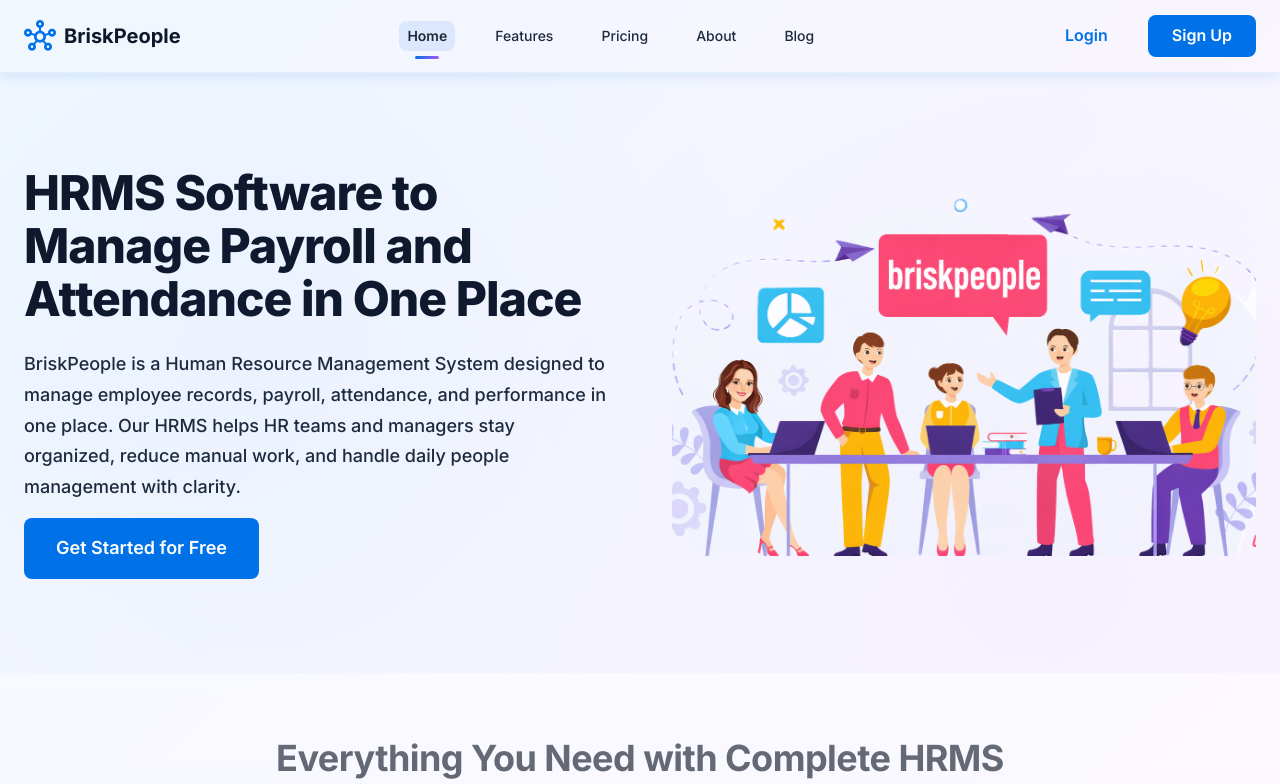
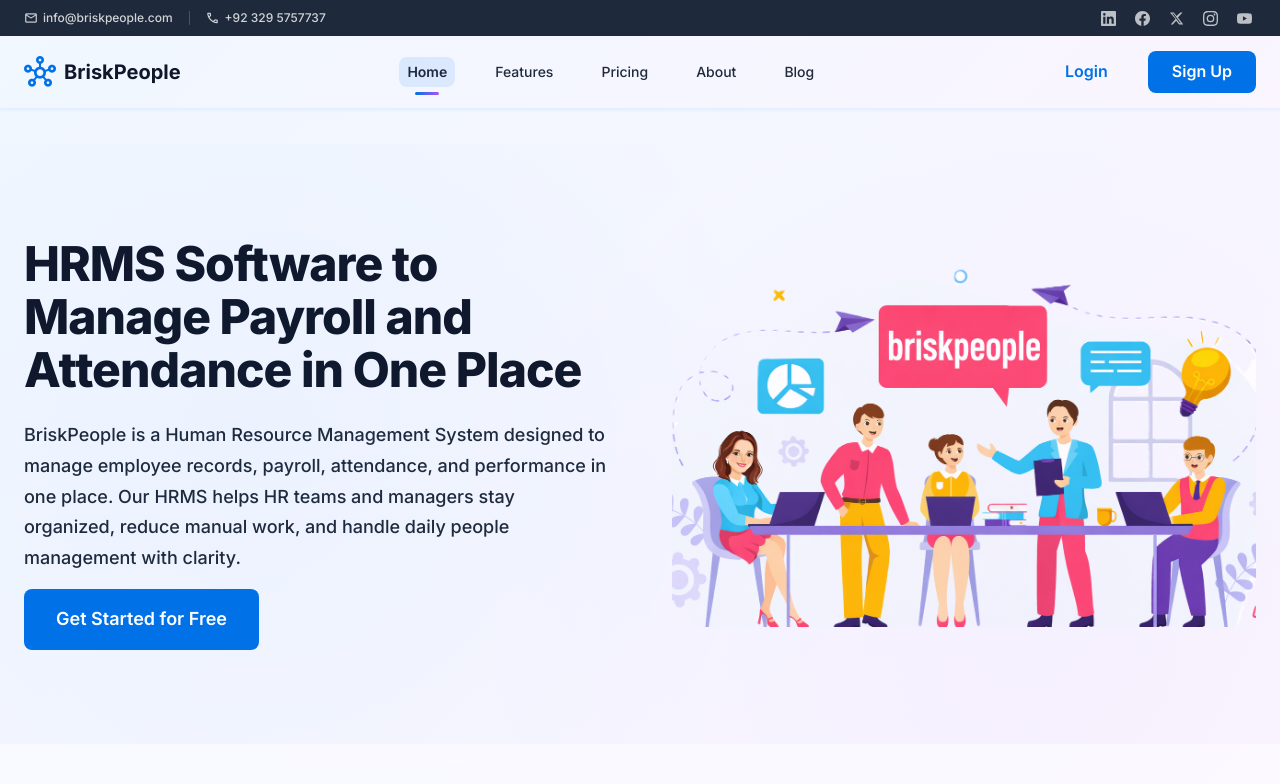
Before and after one commit to talhashahzaddev/CodifiedHRMS, an Angular app: page / in a window 1280 px wide. Shown: the top 784 px of the page. Built offline with nearby package versions, Linux system fonts and the light colour scheme.

Commit message:
[BUGFIX-Site002] Fixed Header and Added Social Info - Abad

```diff
--- a/src/app/layout/header/header.component.html
+++ b/src/app/layout/header/header.component.html
@@ -1,4 +1,39 @@
-<header class="header">
+<!-- ── Top Info Bar (hides on scroll) ─────────────────────── -->
+<div class="top-bar" [class.hidden]="isScrolled">
+  <div class="top-bar-inner">
+    <div class="top-bar-contact">
+      <a href="mailto:info@briskpeople.com" class="top-bar-item">
+        <span class="material-symbols-outlined">mail</span>
+        info@briskpeople.com
+      </a>
+      <span class="top-bar-divider"></span>
+      <a href="tel:+923295757737" class="top-bar-item">
+        <span class="material-symbols-outlined">call</span>
+        +92 329 5757737
+      </a>
+    </div>
+    <div class="top-bar-socials">
+      <a href="https://www.linkedin.com/company/brisk-people/" target="_blank" rel="noopener" aria-label="LinkedIn" class="social-link">
+        <svg viewBox="0 0 24 24" fill="currentColor" width="15" height="15"><path d="M20.447 20.452h-3.554v-5.569c0-1.328-.027-3.037-1.852-3.037-1.853 0-2.136 1.445-2.136 2.939v5.667H9.351V9h3.414v1.561h.046c.477-.9 1.637-1.85 3.37-1.85 3.601 0 4.267 2.37 4.267 5.455v6.286zM5.337 7.433a2.062 2.062 0 0 1-2.063-2.065 2.064 2.064 0 1 1 2.063 2.065zm1.782 13.019H3.555V9h3.564v11.452zM22.225 0H1.771C.792 0 0 .774 0 1.729v20.542C0 23.227.792 24 1.771 24h20.451C23.2 24 24 23.227 24 22.271V1.729C24 .774 23.2 0 22.222 0h.003z"/></svg>
+      </a>
+      <a href="https://www.facebook.com/profile.php?id=61587869189704" target="_blank" rel="noopener" aria-label="Facebook" class="social-link">
+        <svg viewBox="0 0 24 24" fill="currentColor" width="15" height="15"><path d="M24 12.073c0-6.627-5.373-12-12-12s-12 5.373-12 12c0 5.99 4.388 10.954 10.125 11.854v-8.385H7.078v-3.47h3.047V9.43c0-3.007 1.792-4.669 4.533-4.669 1.312 0 2.686.235 2.686.235v2.953H15.83c-1.491 0-1.956.925-1.956 1.874v2.25h3.328l-.532 3.47h-2.796v8.385C19.612 23.027 24 18.062 24 12.073z"/></svg>
+      </a>
+      <a href="https://x.com/briskpeoplehrms" target="_blank" rel="noopener" aria-label="X (Twitter)" class="social-link">
+        <svg viewBox="0 0 24 24" fill="currentColor" width="15" height="15"><path d="M18.244 2.25h3.308l-7.227 8.26 8.502 11.24H16.17l-4.714-6.231-5.401 6.231H2.744l7.737-8.858L1.5 2.25h6.312l4.26 5.632L18.244 2.25zm-1.161 17.52h1.833L7.084 4.126H5.117z"/></svg>
+      </a>
+      <a href="https://www.instagram.com/briskpeople.hrms/" target="_blank" rel="noopener" aria-label="Instagram" class="social-link">
+        <svg viewBox="0 0 24 24" fill="currentColor" width="15" height="15"><path d="M12 2.163c3.204 0 3.584.012 4.85.07 3.252.148 4.771 1.691 4.919 4.919.058 1.265.069 1.645.069 4.849 0 3.205-.012 3.584-.069 4.849-.149 3.225-1.664 4.771-4.919 4.919-1.266.058-1.644.07-4.85.07-3.204 0-3.584-.012-4.849-.07-3.26-.149-4.771-1.699-4.919-4.92-.058-1.265-.07-1.644-.07-4.849 0-3.204.013-3.583.07-4.849.149-3.227 1.664-4.771 4.919-4.919 1.266-.057 1.645-.069 4.849-.069zM12 0C8.741 0 8.333.014 7.053.072 2.695.272.273 2.69.073 7.052.014 8.333 0 8.741 0 12c0 3.259.014 3.668.072 4.948.2 4.358 2.618 6.78 6.98 6.98C8.333 23.986 8.741 24 12 24c3.259 0 3.668-.014 4.948-.072 4.354-.2 6.782-2.618 6.979-6.98.059-1.28.073-1.689.073-4.948 0-3.259-.014-3.667-.072-4.947-.196-4.354-2.617-6.78-6.979-6.98C15.668.014 15.259 0 12 0zm0 5.838a6.162 6.162 0 1 0 0 12.324 6.162 6.162 0 0 0 0-12.324zM12 16a4 4 0 1 1 0-8 4 4 0 0 1 0 8zm6.406-11.845a1.44 1.44 0 1 0 0 2.881 1.44 1.44 0 0 0 0-2.881z"/></svg>
+      </a>
+      <a href="https://www.youtube.com/@BriskPeople" target="_blank" rel="noopener" aria-label="YouTube" class="social-link">
+        <svg viewBox="0 0 24 24" fill="currentColor" width="15" height="15"><path d="M23.498 6.186a3.016 3.016 0 0 0-2.122-2.136C19.505 3.545 12 3.545 12 3.545s-7.505 0-9.377.505A3.017 3.017 0 0 0 .502 6.186C0 8.07 0 12 0 12s0 3.93.502 5.814a3.016 3.016 0 0 0 2.122 2.136c1.871.505 9.376.505 9.376.505s7.505 0 9.377-.505a3.015 3.015 0 0 0 2.122-2.136C24 15.93 24 12 24 12s0-3.93-.502-5.814zM9.545 15.568V8.432L15.818 12l-6.273 3.568z"/></svg>
+      </a>
+    </div>
+  </div>
+</div>
+
+<!-- ── Main Header (always sticky) ───────────────────────────── -->
+<header class="header" [class.scrolled]="isScrolled">
   <div class="container">
     <nav class="nav">
       <!-- Logo -->
@@ -8,7 +43,6 @@
         </span>
         <span class="logo-text">BriskPeople</span>
       </a>
-
       <!-- Desktop Navigation -->
       <div class="nav-links" [class.mobile-open]="isMenuOpen">
         <a routerLink="/" routerLinkActive="active" [routerLinkActiveOptions]="{exact: true}"
@@ -18,12 +52,10 @@
         <a routerLink="/about" routerLinkActive="active" (click)="closeMenu()">About</a>
         <a routerLink="/blog" routerLinkActive="active" (click)="closeMenu()">Blog</a>
       </div>
-
       <!-- CTA Button -->
       <div class="nav-actions">
         <a href="https://login.briskpeople.com" class="btn btn-ghost login-btn">Login</a>
         <a routerLink="/sign-up" class="btn btn-primary">Sign Up</a>
-
         <!-- Mobile Menu Toggle -->
         <button class="mobile-menu-toggle" (click)="toggleMenu()" aria-label="Toggle menu">
           <span class="material-symbols-outlined">{{ isMenuOpen ? 'close' : 'menu' }}</span>
@@ -32,3 +64,7 @@
     </nav>
   </div>
 </header>
+
+<!-- Spacer so page content doesn't hide under fixed header+topbar -->
+<!-- Height = 36px (top bar) + 72px (header) = 108px; collapses to 72px when scrolled -->
+<div class="header-spacer" [class.scrolled]="isScrolled"></div>
--- a/src/app/layout/header/header.component.scss
+++ b/src/app/layout/header/header.component.scss
@@ -1,15 +1,111 @@
+// ── Top Info Bar ──────────────────────────────────────────────
+.top-bar {
+  background: #1e293b;
+  color: rgba(255, 255, 255, 0.85);
+  height: 36px;
+  overflow: hidden;
+  transition: height 0.3s ease, opacity 0.3s ease;
+  opacity: 1;
+
+  &.hidden {
+    height: 0;
+    opacity: 0;
+    pointer-events: none;
+  }
+
+  .top-bar-inner {
+    max-width: 1280px;
+    margin: 0 auto;
+    padding: 0 var(--spacing-lg);
+    height: 36px;
+    display: flex;
+    align-items: center;
+    justify-content: space-between;
+  }
+
+  .top-bar-contact {
+    display: flex;
+    align-items: center;
+    gap: 16px;
+  }
+
+  .top-bar-item {
+    display: flex;
+    align-items: center;
+    gap: 5px;
+    font-size: 12px;
+    font-weight: 500;
+    color: rgba(255, 255, 255, 0.8);
+    text-decoration: none;
+    transition: color 0.15s ease;
+
+    .material-symbols-outlined {
+      font-size: 14px;
+    }
+
+    &:hover {
+      color: #ffffff;
+    }
+  }
+
+  .top-bar-divider {
+    width: 1px;
+    height: 14px;
+    background: rgba(255, 255, 255, 0.2);
+    flex-shrink: 0;
+  }
+
+  .top-bar-socials {
+    display: flex;
+    align-items: center;
+    gap: 10px;
+  }
+
+  .social-link {
+    display: flex;
+    align-items: center;
+    justify-content: center;
+    width: 24px;
+    height: 24px;
+    border-radius: 4px;
+    color: rgba(255, 255, 255, 0.7);
+    transition: all 0.15s ease;
+    text-decoration: none;
+
+    &:hover {
+      color: #ffffff;
+      background: rgba(255, 255, 255, 0.12);
+    }
+  }
+
+  // Hide contact text on small screens, keep socials
+  @media (max-width: 640px) {
+    .top-bar-contact {
+      display: none;
+    }
+
+    .top-bar-inner {
+      justify-content: center;
+    }
+  }
+}
+
+// ── Header ────────────────────────────────────────────────────
 .header {
   background: linear-gradient(135deg, rgba(240, 247, 255, 0.98) 0%, rgba(250, 245, 255, 0.98) 100%);
   backdrop-filter: blur(20px) saturate(180%);
   -webkit-backdrop-filter: blur(20px) saturate(180%);
   border-bottom: 1px solid rgba(185, 223, 255, 0.3);
-  position: sticky;
-  top: 0;
+  position: fixed;
+  top: 36px;
+  left: 0;
+  right: 0;
   z-index: 1000;
-  transition: all var(--transition-base);
+  transition: top 0.3s ease, box-shadow 0.3s ease;
   box-shadow: 0 1px 3px rgba(0, 113, 230, 0.08);
 
-  &:hover {
+  &.scrolled {
+    top: 0;
     box-shadow: 0 4px 12px rgba(0, 113, 230, 0.12);
   }
 
@@ -181,3 +277,14 @@
     font-size: 28px;
   }
 }
+
+// ── Page Spacer ───────────────────────────────────────────────
+// Prevents page content from hiding under the fixed header
+.header-spacer {
+  height: 108px; // 36px top bar + 72px header
+  transition: height 0.3s ease;
+
+  &.scrolled {
+    height: 72px; // just header height once top bar is gone
+  }
+}
--- a/src/app/layout/header/header.component.ts
+++ b/src/app/layout/header/header.component.ts
@@ -1,4 +1,4 @@
-import { Component } from '@angular/core';
+import { Component, OnInit, OnDestroy, HostListener } from '@angular/core';
 import { CommonModule } from '@angular/common';
 import { RouterModule } from '@angular/router';
 
@@ -9,8 +9,19 @@
   templateUrl: './header.component.html',
   styleUrls: ['./header.component.scss']
 })
-export class HeaderComponent {
+export class HeaderComponent implements OnInit, OnDestroy {
   isMenuOpen = false;
+  isScrolled = false;
+
+  ngOnInit(): void {}
+
+  ngOnDestroy(): void {}
+
+  @HostListener('window:scroll', [])
+  onWindowScroll(): void {
+    // Hide top bar after scrolling down 10px
+    this.isScrolled = window.scrollY > 10;
+  }
 
   toggleMenu(): void {
     this.isMenuOpen = !this.isMenuOpen;
```
